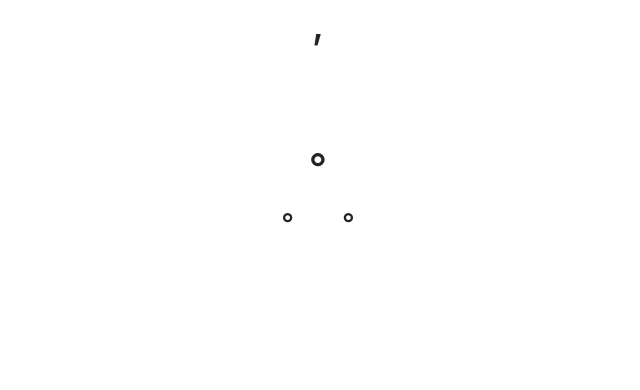
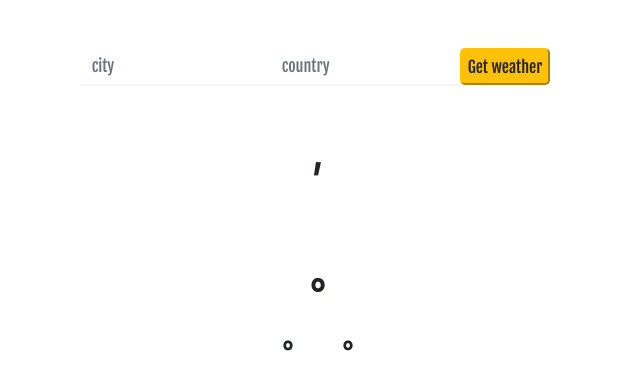
Before and after one commit to gutovesco/weather-app, a React (Create React App) app: page / in a window 1280 px wide. Shown: the top 390 px of the page, without its empty margins (322-962 px from the left). Built offline with nearby package versions, Linux system fonts and the light colour scheme; no server answers.

Commit message:
style changes

```diff
--- a/src/App.css
+++ b/src/App.css
@@ -1,5 +1,9 @@
+@import url('https://fonts.googleapis.com/css?family=Fjalla+One&display=swap');
+
 .App {
   text-align: center;
+  font-family: 'Fjalla One', sans-serif;
+  font-size: 16px;
 }
 
 .App-logo {
--- a/src/App.js
+++ b/src/App.js
@@ -91,6 +91,7 @@ getWeather = async () =>{
   render(){
     return(
       <div className="App">
+      <Form />
       <Weather
       city={this.state.city}
       country={this.state.country}
--- a/src/app_component/form.component.jsx
+++ b/src/app_component/form.component.jsx
@@ -1,20 +1,22 @@
-import React from 'react'
-import "./form.style.css"
+import React from 'react';
+import "./form.style.css";
 
 const Form = props =>{
     return(
         <div className="container">
+            <form>
             <div className="row">
                 <div className="col-md3 offset-md-2">
-                    <input type="text" className="form-control" name="city" autoComplete="off"/>
+                    <input type="text" className="form-control" name="city" autoComplete="off" placeholder="city"/>
                 </div>
                 <div className="col-md3">
-                    <input type="text" className="form-control" name="city" autoComplete="off"/>
+                    <input type="text" className="form-control" name="country" autoComplete="off" placeholder="country"/>
                 </div>
                 <div className="col-md3 mt-md-0 text-md-left">
                     <button className="btn-warning">Get weather</button>
                 </div>
             </div>
+            </form>
         </div>
     )
 }
--- a/src/app_component/form.style.css
+++ b/src/app_component/form.style.css
@@ -1,10 +1,26 @@
+@import url('https://fonts.googleapis.com/css?family=Fjalla+One&display=swap');
+
 form{
     margin-top: 3rem;
+    padding-left: 170px;
+    padding-bottom: 20px;
 }
 form input[name="city"],
 form input[name="country"]{
     background: transparent;
     color: white;
+    outline: none;
+    border: 0;
     border-bottom: 2px solid whitesmoke;
     border-radius: 0;
+    font-family: 'Fjalla One', sans-serif;
 }
+form input:focus{
+    background-color: transparent;
+    box-shadow: none !important;
+    outline: none !important;
+}
+.btn-warning{
+    height: 37px;
+    border-radius: 5px;
+}
--- a/src/app_component/weather.component.jsx
+++ b/src/app_component/weather.component.jsx
@@ -3,7 +3,7 @@ import React from 'react'
 const Weather = (props) => {
     return(
         <div className="container">
-            <div className="cards">
+            <div className="cards pt-4">
                 <h1>{props.city},{props.country}</h1>
                 <h5 className="py-4">
                 <i className={`wi ${props.weatherIcon} display-1`}></i>
```
